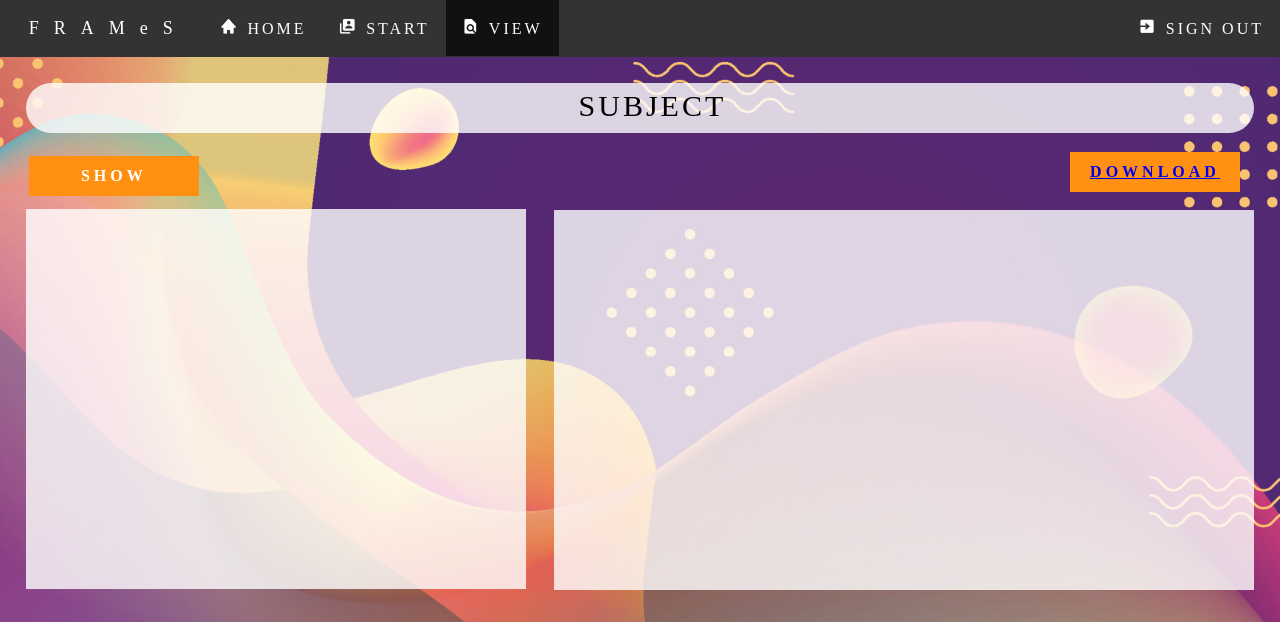
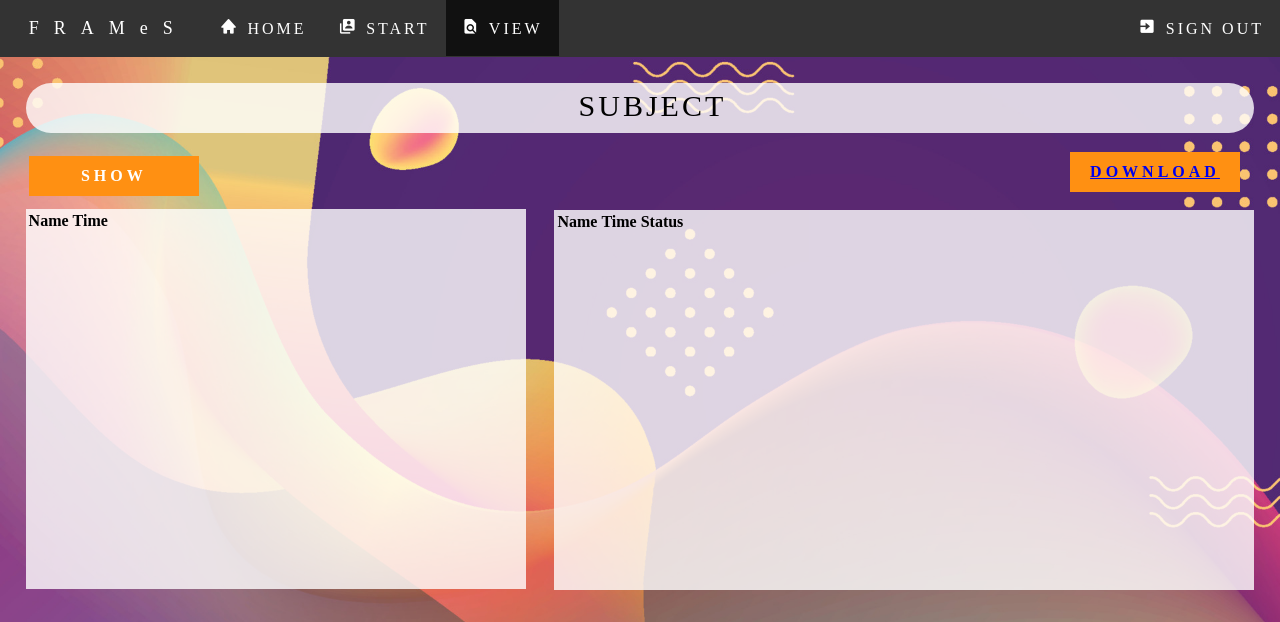
Before and after one commit to GabbNicoh/Facial-Recognition-Attendance-System, a Flask app: page /view in a window 1280 px wide. Shown: the top 622 px of the page. Run offline with Flask 2, Linux system fonts and the light colour scheme; the visitor is signed in with stand-in values (Sample User, id 1); lists and menus that the app fills with data are empty.

Commit message:
views page almost done

```diff
--- a/website/attendance.csv
+++ b/website/attendance.csv
@@ -1 +1,2 @@
 ID,NAME,TIME
+1,JANRIC,12:37
--- a/website/logging.csv
+++ b/website/logging.csv
@@ -1 +1,2 @@
 ID,NAME,TIME,STATUS
+1,JANRIC,12:37:18,IN
--- a/website/recog.py
+++ b/website/recog.py
@@ -234,9 +234,29 @@ def csv_database_log():
         cur.execute("SELECT * FROM LogSubject")
         lg_output = cur.fetchall()
         cur.close()
-        return render_template("view.html", attd=attd_output, lg=lg_output)
+
+        at_name = []
+        at_time = []
+
+        for line in attd_output:
+            newLine = list(line)
+            at_name.append(newLine[1])
+            at_time.append(newLine[2])
+
+        lg_name = []
+        lg_time = []
+        lg_status = []
+
+        for line in lg_output:
+            newLine = list(line)
+            lg_name.append(newLine[1])
+            lg_time.append(newLine[2])
+            lg_status.append(newLine[3])
+
+        return render_template("view.html", att_name=at_name, att_time=at_time, lgg_name=lg_name, lgg_time=lg_time,
+                               lgg_status=lg_status, at_len=len(at_name), lg_len=len(lg_name))
     else:
-        return render_template("view.html", attd="", lg="")
+        return render_template("view.html", at_len=0, lg_len=0, att_name="", att_time="", lgg_name="", lgg_time="", lgg_status="")
 
 from glob import glob
 from io import BytesIO
--- a/website/templates/view.html
+++ b/website/templates/view.html
@@ -248,19 +248,43 @@
 	</div>
 
 	<div class="attendance">
-		<select name="class_list" id="class_list" size="21">
-			{% for i in attd %}
-				<option>{{i}}</option>
-			{% endfor %}
-		</select>
+		<table>
+				<thead>
+				<tr>
+					<th>Name</th>
+					<th>Time</th>
+				</tr>
+				</thead>
+				<tbody>
+				{% for x in range(at_len) %}
+                <tr>
+                        <td>{{att_name[x]}}</td>
+                        <td>{{att_time[x]}}</td>
+                </tr>
+                {% endfor %}
+				</tbody>
+		</table>
 
 	</div>
 	<div class="logs">
-		<select name="class_list" id="class_list" size="21">
-			{% for i in lg %}
-				<option>{{i}}</option>
-			{% endfor %}
-		</select>
+		<table>
+				<thead>
+				<tr>
+					<th>Name</th>
+					<th>Time</th>
+					<th>Status</th>
+				</tr>
+				</thead>
+				<tbody>
+				{% for x in range(lg_len) %}
+                <tr>
+                        <td>{{lgg_name[x]}}</td>
+                        <td>{{lgg_time[x]}}</td>
+                        <td>{{lgg_status[x]}}</td>
+                </tr>
+                {% endfor %}
+				</tbody>
+		</table>
 	</div>
 </body>
 </html>
```
